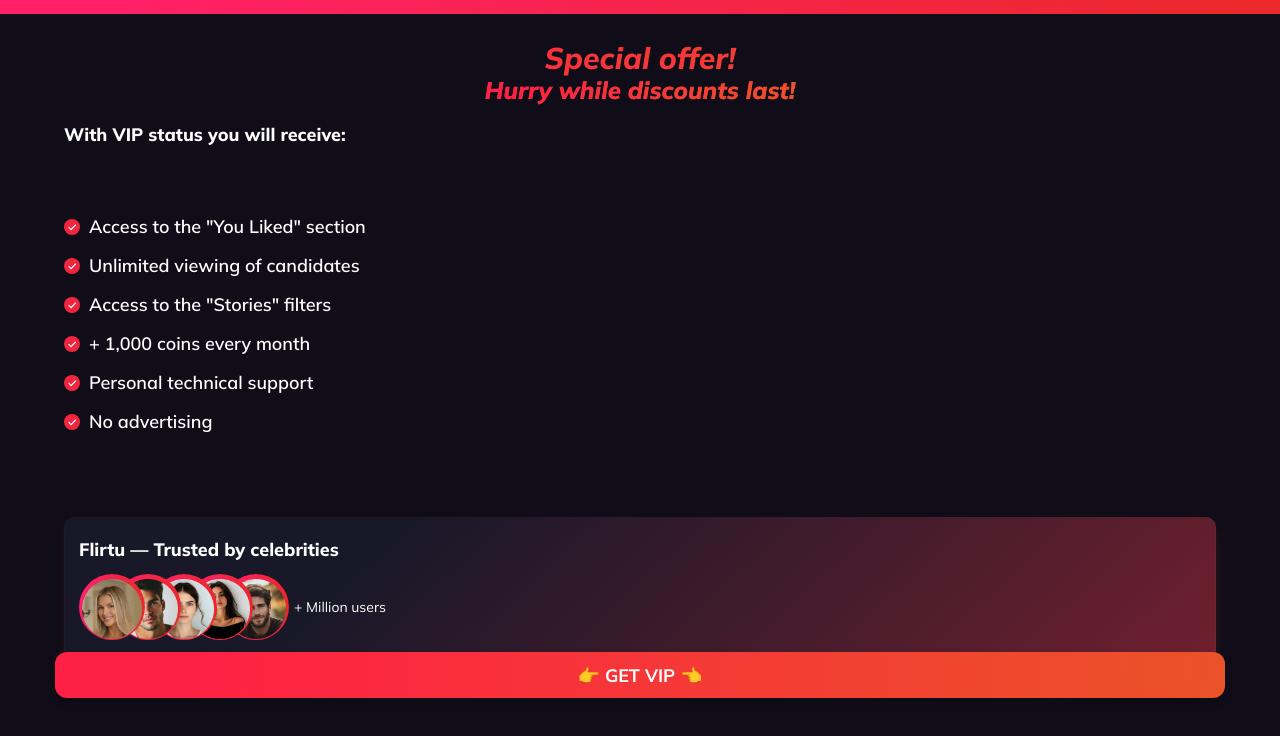
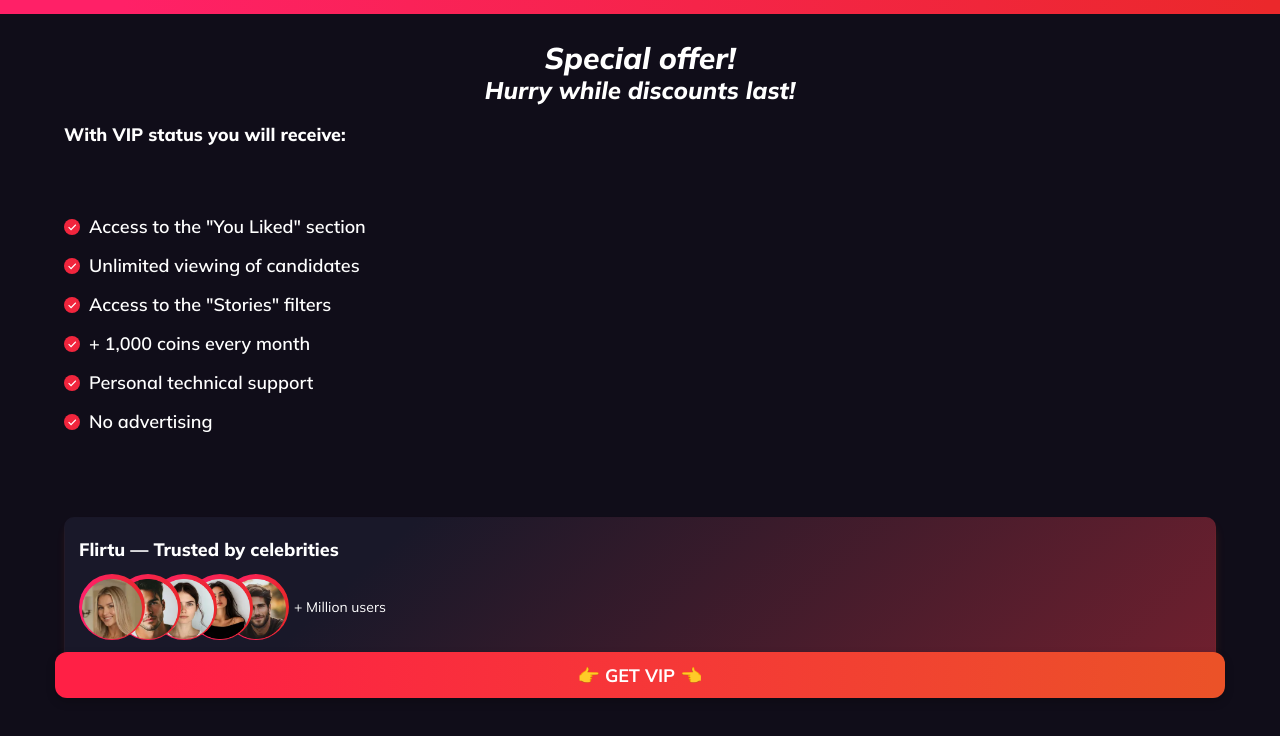
Before and after one commit to webDevT/flirtu-influencers, a website: page app/get-vip.html in a window 1280 px wide. Shown: the part 70-806 px from the top of the page. Drawn offline with Linux system fonts and the light colour scheme.

Commit message:
title color

```diff
--- a/app/get-vip.html
+++ b/app/get-vip.html
@@ -35,7 +35,7 @@
 		<div class="content premium-wrapper">
 			<div class="container">
 
-				<h2 class="content__header-text content__header-text--pink">
+				<h2 class="content__header-text">
 
 			Special offer!
 
--- a/app/sass/style.sass
+++ b/app/sass/style.sass
@@ -579,20 +579,6 @@
     text-align: center
     margin-left: auto
     margin-right: auto
-    span
-        background: linear-gradient(91.1deg, #FF2045 9.72%, #EB5228 99.05%)
-        -webkit-background-clip: text
-        -webkit-text-fill-color: transparent
-        background-clip: text
-        text-fill-color: transparent
-        display: inline-block
-.content__header-text--pink
-    background: linear-gradient(91.1deg, #FF2045 9.72%, #EB5228 99.05%)
-    -webkit-background-clip: text
-    -webkit-text-fill-color: transparent
-    background-clip: text
-    text-fill-color: transparent
-    display: inline-block
 .content__header:nth-child(2)
     display: flex
     justify-content: center
```
Also changed, not shown: docs/get-vip.html (+1 -1 lines), app/css/style.min.css, docs/css/style.min.css.
